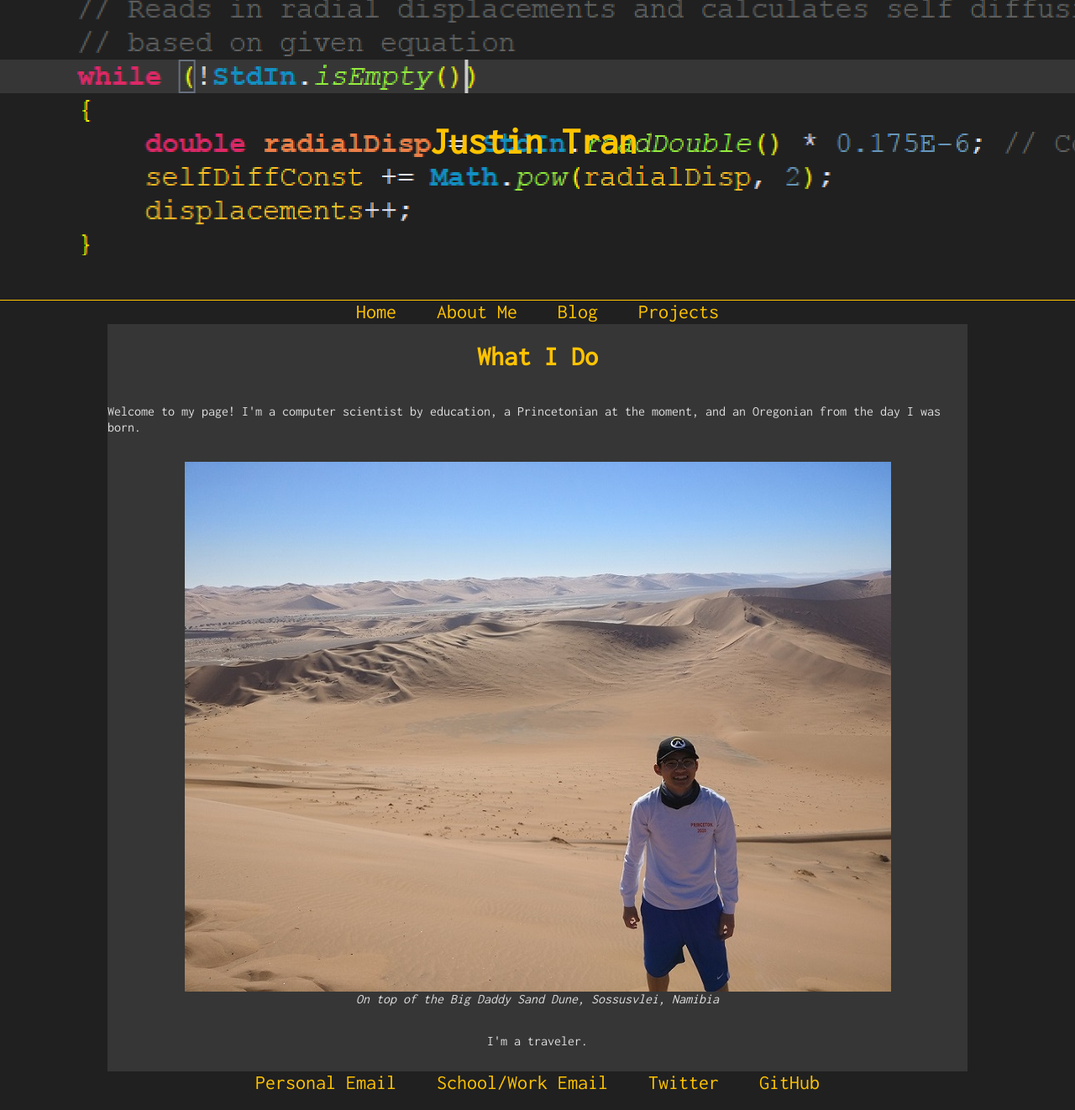
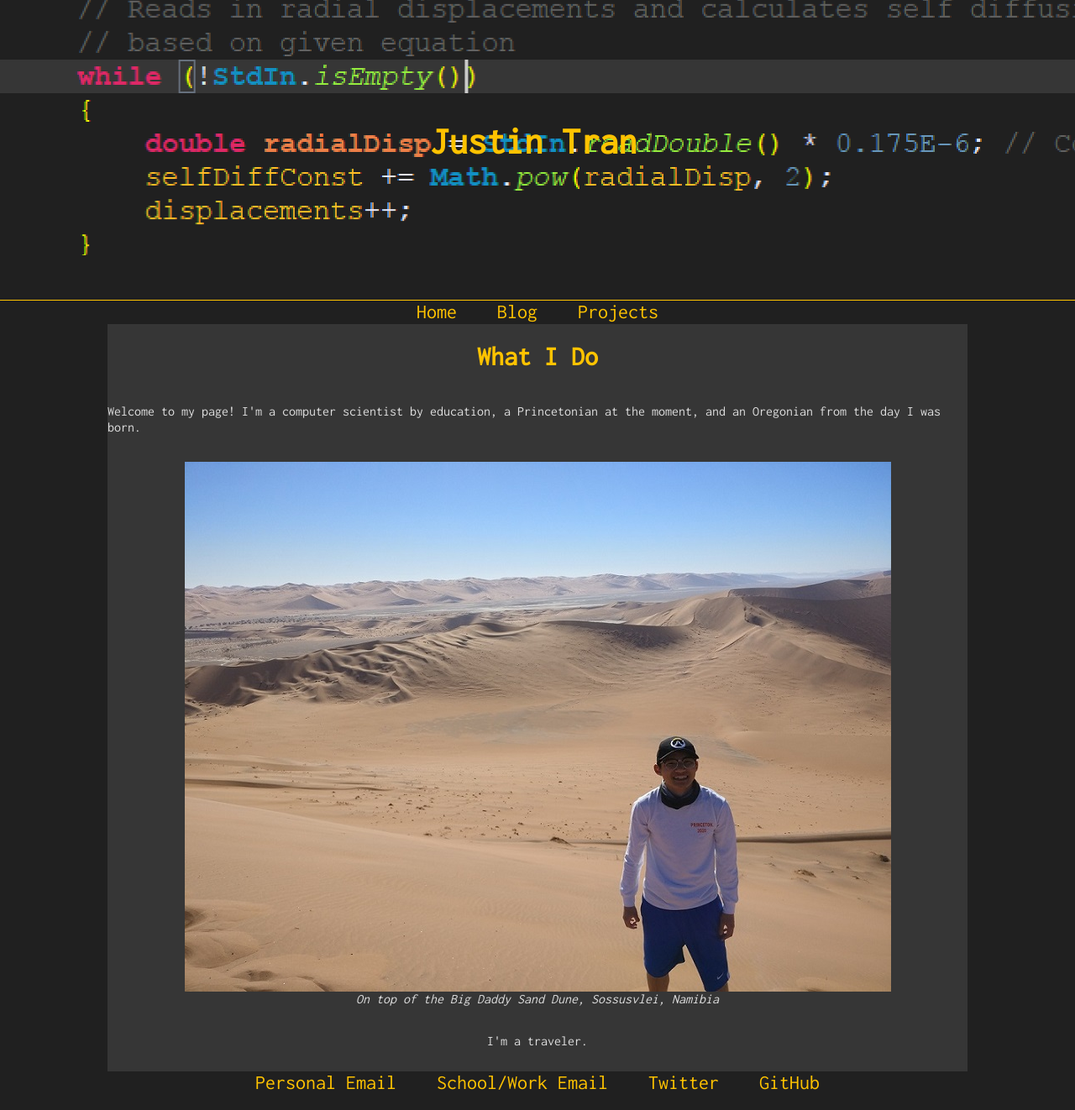
Before and after one commit to justintranjt/justintranjt.github.io, a Jekyll site: the page built from index.md, in a window 1280 px wide. Shown: the whole page at 84% size. Built offline with Jekyll 4.4.1, drawn with Linux system fonts in a browser that asks for light colours.

Commit message:
Update default.html

```diff
--- a/_layouts/default.html
+++ b/_layouts/default.html
@@ -32,7 +32,6 @@
             <nav class="contactnav">
                 <ul>
                     <li><a href="/">Home</a></li>
-                    <li><a href="/aboutme">About Me</a></li>
                     <li><a href="/blog">Blog</a></li>
                     <li><a href="/projects">Projects</a></li>
                 </ul>
```
